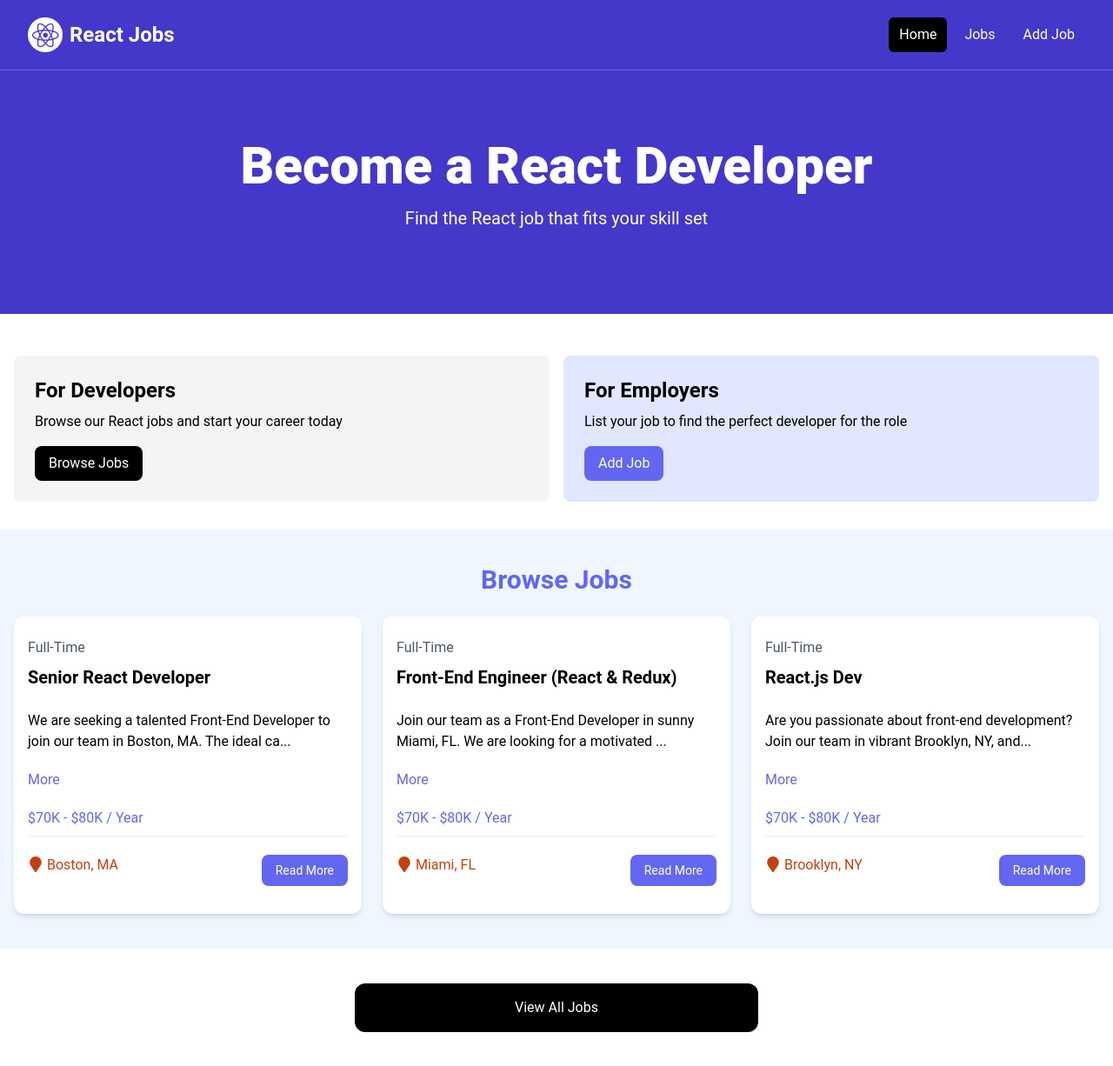
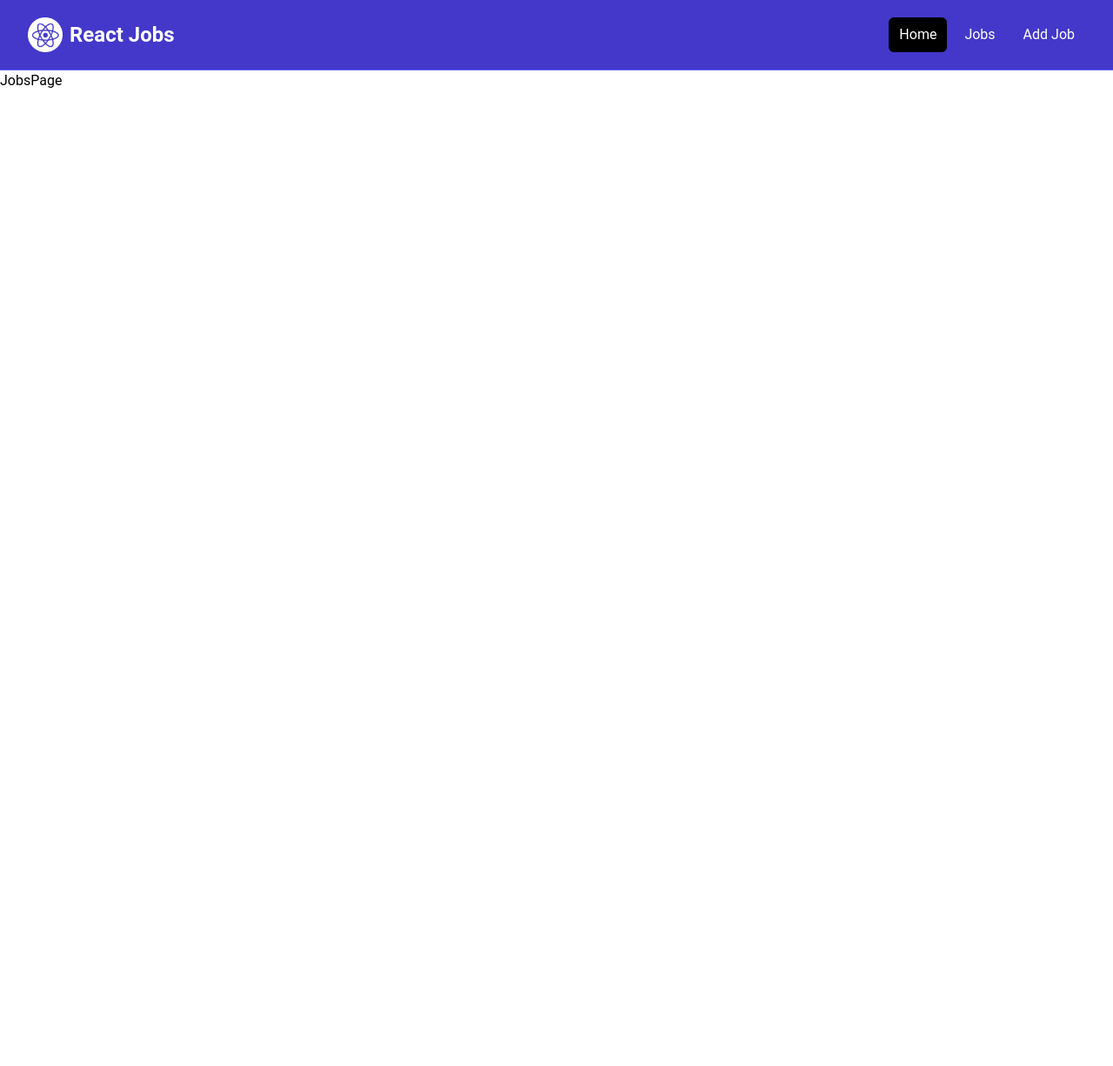
Before and after one commit to Bescher-Kilani/JobsHub, a React (Vite) app: page /jobs in a window 1280 px wide. Shown: the whole page at 87% size. After the commit the page ends 800 px from the top, so only its background shows below. Built offline with nearby package versions, Linux system fonts and the light colour scheme.

Commit message:
setup react-router-dom and add MainLayout and JobsPage

```diff
--- a/package.json
+++ b/package.json
@@ -12,7 +12,8 @@
   "dependencies": {
     "react": "^19.1.0",
     "react-dom": "^19.1.0",
-    "react-icons": "^5.5.0"
+    "react-icons": "^5.5.0",
+    "react-router-dom": "^7.8.0"
   },
   "devDependencies": {
     "@eslint/js": "^9.30.1",
--- a/src/App.jsx
+++ b/src/App.jsx
@@ -1,23 +1,25 @@
+import {
+    Route,
+    createBrowserRouter,
+    createRoutesFromElements,
+    RouterProvider, Router,
+} from 'react-router-dom'
 import React from 'react';
-import Navbar from './components/Navbar';
-import Hero from "./components/Hero";
-import HomeCards from "./components/HomeCards";
-import JobListings from './components/JobListings';
-import ViewAllJobs from './components/ViewAllJobs';
+import HomePage from './pages/HomePage';
+import MainLayout from './Layouts/MainLayout.jsx';
+import JobsPage from './pages/JobsPage';
 
+const router = createBrowserRouter(
+    createRoutesFromElements(
+        <Route path="/" element={<MainLayout />}>
+            <Route index element={<HomePage />} />
+            <Route path="/jobs" element={<JobsPage />} />
+        </Route>
+    )
+);
 
 const App = () => {
-  return (
-
-      <>
-        <Navbar />
-        <Hero />
-        <HomeCards />
-        <JobListings />
-        <ViewAllJobs />
-      </>
-
-  );
+  return <RouterProvider router={router} />
 };
 
 export default App;
--- /dev/null
+++ b/src/Layouts/MainLayout.jsx
@@ -0,0 +1,14 @@
+import React from 'react';
+import {Outlet} from "react-router-dom";
+import Navbar from "../components/Navbar.jsx";
+
+const MainLayout = () => {
+  return (
+    <>
+        <Navbar/>
+        <Outlet/>
+    </>
+  );
+};
+
+export default MainLayout;
--- /dev/null
+++ b/src/Pages/HomePage.jsx
@@ -0,0 +1,18 @@
+import React from 'react';
+import Hero from '../components/Hero';
+import HomeCard from '../components/HomeCards';
+import JobListings from '../components/JobListings';
+import ViewAllJobs from '../components/ViewAllJobs';
+
+const HomePage = () => {
+  return (
+      <>
+          <Hero/>
+          <HomeCard/>
+          <JobListings/>
+          <ViewAllJobs/>
+      </>
+  );
+};
+
+export default HomePage;
--- /dev/null
+++ b/src/Pages/JobsPage.jsx
@@ -0,0 +1,9 @@
+import React from 'react';
+
+const JobsPage = () => {
+  return (
+    <div>JobsPage</div>
+  );
+};
+
+export default JobsPage;
--- a/src/components/HomeCards.jsx
+++ b/src/components/HomeCards.jsx
@@ -1,5 +1,6 @@
 import React from 'react';
 import Card from './Card';
+import {Link} from 'react-router-dom';
 
 const HomeCards = () => {
   return (
@@ -11,24 +12,24 @@ const HomeCards = () => {
                       <p className="mt-2 mb-4">
                           Browse our React jobs and start your career today
                       </p>
-                      <a
-                          href="/jobs.html"
+                      <Link
+                          to="/jobs"
                           className="inline-block bg-black text-white rounded-lg px-4 py-2 hover:bg-gray-700"
                       >
                           Browse Jobs
-                      </a>
+                      </Link>
                   </Card>
                   <Card bg="bg-indigo-100">
                       <h2 className="text-2xl font-bold">For Employers</h2>
                       <p className="mt-2 mb-4">
                           List your job to find the perfect developer for the role
                       </p>
-                      <a
-                          href="/add-job.html"
+                      <Link
+                          to="/add-job"
                           className="inline-block bg-indigo-500 text-white rounded-lg px-4 py-2 hover:bg-indigo-600"
                       >
                           Add Job
-                      </a>
+                      </Link>
                   </Card>
               </div>
           </div>
--- a/src/components/JobListing.jsx
+++ b/src/components/JobListing.jsx
@@ -1,6 +1,7 @@
 import React from 'react';
 import {useState} from "react";
 import {FaMapMarker} from 'react-icons/fa'
+import {Link} from "react-router-dom";
 
 const JobListing = ({job}) => {
     const [showFullDescription, setShowFullDescription] = useState(false);
@@ -36,12 +37,13 @@ const JobListing = ({job}) => {
                               <FaMapMarker className="inline text-lg mr-1 mb-1" />
                               {job.location}
                           </div>
-                          <a
-                              href={`/job/${job.id}`}
-                              className="h-[36px] bg-indigo-500 hover:bg-indigo-600 text-white px-4 py-2 rounded-lg text-center text-sm"
+                          <Link
+                              to={`/job/${job.id}`}
+                              className="h-[36px] bg-indigo-500 hover:bg-indigo-600
+                               text-white px-4 py-2 rounded-lg text-center text-sm"
                           >
                               Read More
-                          </a>
+                          </Link>
                       </div>
                   </div>
 
--- a/src/components/Navbar.jsx
+++ b/src/components/Navbar.jsx
@@ -1,5 +1,5 @@
 import logo from '../assets/images/logo.png'
-
+import {Link} from 'react-router-dom'
 
 const Navbar = () => {
   return (
@@ -10,7 +10,7 @@ const Navbar = () => {
                       className="flex flex-1 items-center justify-center md:items-stretch md:justify-start"
                   >
                       { /* <!-- Logo -->*/}
-                      <a className="flex flex-shrink-0 items-center mr-4" href="/index.html">
+                      <Link className="flex flex-shrink-0 items-center mr-4" to="/">
                           <img
                               className="h-10 w-auto"
                               src={logo}
@@ -19,23 +19,22 @@ const Navbar = () => {
                           <span className="hidden md:block text-white text-2xl font-bold ml-2"
                           >React Jobs</span
                           >
-                      </a>
+                      </Link>
                       <div className="md:ml-auto">
                           <div className="flex space-x-2">
-                              <a
-                                  href="/index.html"
+                              <Link
+                                  to="/"
                                   className="text-white bg-black hover:bg-gray-900 hover:text-white rounded-md px-3 py-2"
-                              >Home</a
+                              >Home</Link>
+                              <Link
+                                  to="/jobs"
+                                  className="text-white hover:bg-gray-900 hover:text-white rounded-md px-3 py-2"
+                              >Jobs</Link
                               >
-                              <a
-                                  href="/jobs.html"
+                              <Link
+                                  to="/add-job"
                                   className="text-white hover:bg-gray-900 hover:text-white rounded-md px-3 py-2"
-                              >Jobs</a
-                              >
-                              <a
-                                  href="/add-job.html"
-                                  className="text-white hover:bg-gray-900 hover:text-white rounded-md px-3 py-2"
-                              >Add Job</a
+                              >Add Job</Link
                               >
                           </div>
                       </div>
--- a/src/components/ViewAllJobs.jsx
+++ b/src/components/ViewAllJobs.jsx
@@ -1,12 +1,13 @@
 import React from 'react';
+import {Link} from 'react-router-dom';
 
 const ViewAllJobs = () => {
   return (
       <section className="m-auto max-w-lg my-10 px-6">
-          <a
-              href="/jobs"
+          <Link
+              to="/jobs"
               className="block bg-black text-white text-center py-4 px-6 rounded-xl hover:bg-gray-700"
-          >View All Jobs</a
+          >View All Jobs</Link
           >
       </section>
 
```
Also changed, not shown: 1 other file (tests, documents, lock files or other folders).
